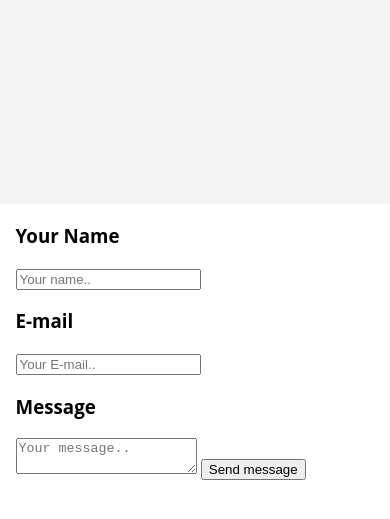
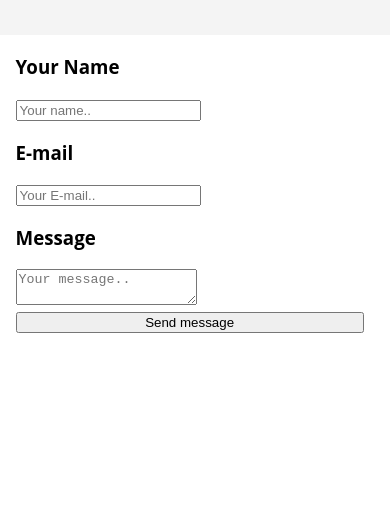
Before and after one commit to alj06ka/portfolio-website, a website: page app/feedback.html in a window 390 px wide. Shown: the part 1475-1994 px from the top of the page. Drawn offline with Linux system fonts and the light colour scheme; a web font is replaced by a local one.

Commit message:
Add send button

```diff
--- a/app/styles/styles.css
+++ b/app/styles/styles.css
@@ -119,6 +119,13 @@ article>.section-absolute {
 
 	article {
 		width: 100%;
-		height: 100vh;
+		min-height: 80vh;
 	}
+
+	.send-button {
+		float: none;
+		width: 97%;
+		margin: 0;
+	}
+
 }
```
